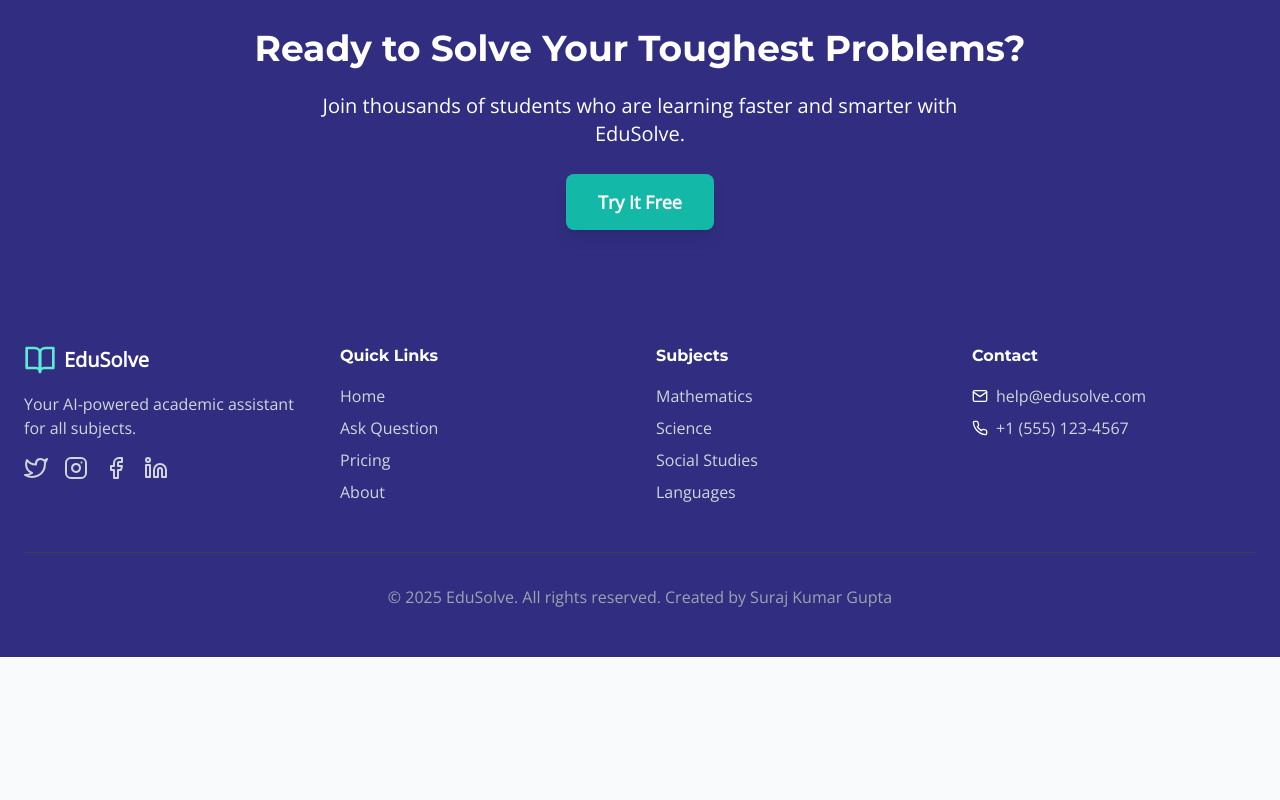
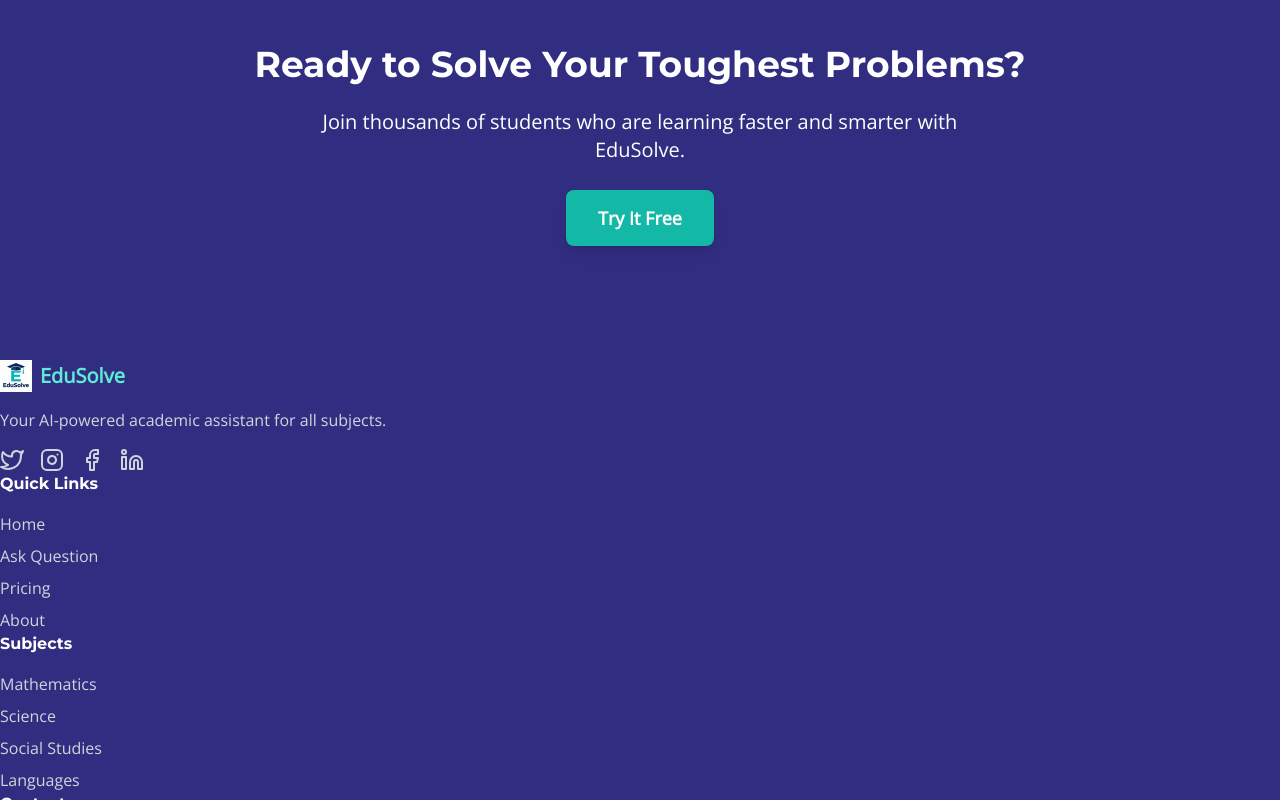
Before and after one commit to funnyfounder/EduSolve, a plain HTML site: page public/index.html in a window 1280 px wide. Shown: the part 2000-2800 px from the top of the page. Before the commit the page ends 2657 px from the top, so only its background shows below. Drawn offline with nearby package versions, Linux system fonts and the light colour scheme.

Commit message:
Update index.html

```diff
--- a/public/index.html
+++ b/public/index.html
@@ -4,7 +4,7 @@
     <meta charset="UTF-8">
     <meta name="viewport" content="width=device-width, initial-scale=1.0">
     <title>EduSolve - Your Ultimate Academic Helper</title>
-    <link rel="icon" type="image/x-icon" href="/static/favicon.ico">
+    <link rel="icon" href="/static/image-7.jpg" type="image/jpeg" sizes="32x32" />
     <script src="https://cdn.tailwindcss.com"></script>
     <script src="https://cdn.jsdelivr.net/npm/feather-icons/dist/feather.min.js"></script>
     <script src="https://unpkg.com/feather-icons"></script>
@@ -43,11 +43,14 @@
 <body class="bg-gray-50">
     <!-- Navigation -->
     <nav class="bg-indigo-900 text-white shadow-lg">
-        <div class="container mx-auto px-6 py-3 flex justify-between items-center">
-            <div class="flex items-center space-x-4">
-                <i data-feather="book-open" class="w-8 h-8 text-teal-300"></i>
-                <span class="text-xl font-bold">EduSolve</span>
-            </div>
+        <div class="flex items-center space-x-4">
+            <img
+                src="/static/image-7.jpg"
+                alt="EduSolve Logo"
+                class="h-8 md:h-10 w-auto"
+                />
+            <span class="text-xl font-bold hidden sm:inline-block">EduSolve</span>
+        </div>
             <div class="hidden md:flex items-center space-x-8">
                 <a href="index.html" class="hover:text-teal-300 font-medium transition-colors duration-200">Home</a>
                 <a href="ask.html" class="hover:text-teal-300 font-medium transition-colors duration-200">Ask Question</a>
@@ -177,13 +180,15 @@
 
     <!-- Footer -->
     <footer class="bg-indigo-900 text-white py-12">
-        <div class="container mx-auto px-6">
-            <div class="grid grid-cols-1 md:grid-cols-4 gap-8">
-                <div>
-                    <div class="flex items-center space-x-2 mb-4">
-                        <i data-feather="book-open" class="w-8 h-8 text-teal-300"></i>
-                        <span class="text-xl font-bold">EduSolve</span>
-                    </div>
+<div class="flex items-center space-x-2 mb-4">
+  <img
+    src="/static/image-7.jpg"
+    alt="EduSolve Logo"
+    class="h-6 md:h-8 w-auto"
+  />
+  <span class="text-xl font-bold text-teal-300">EduSolve</span>
+</div>
+
                     <p class="text-gray-300 mb-4">Your AI-powered academic assistant for all subjects.</p>
                     <div class="flex space-x-4">
                         <a href="#" class="text-gray-300 hover:text-teal-300 transition-colors"><i data-feather="twitter"></i></a>
```
